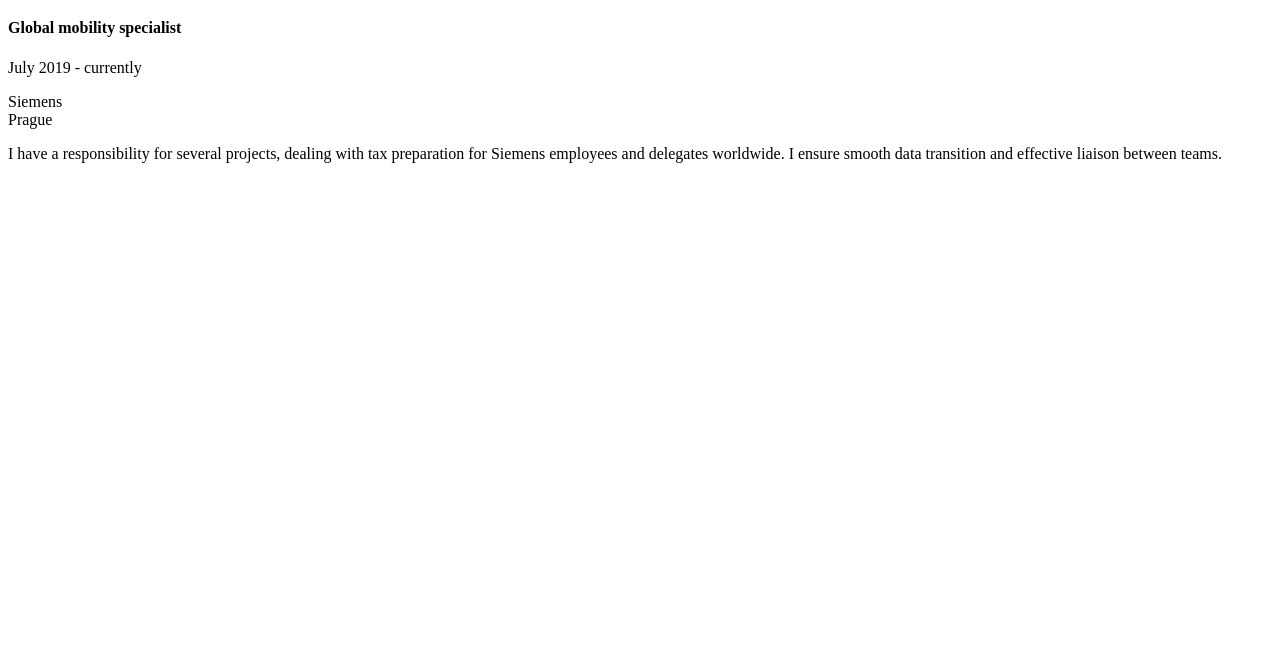
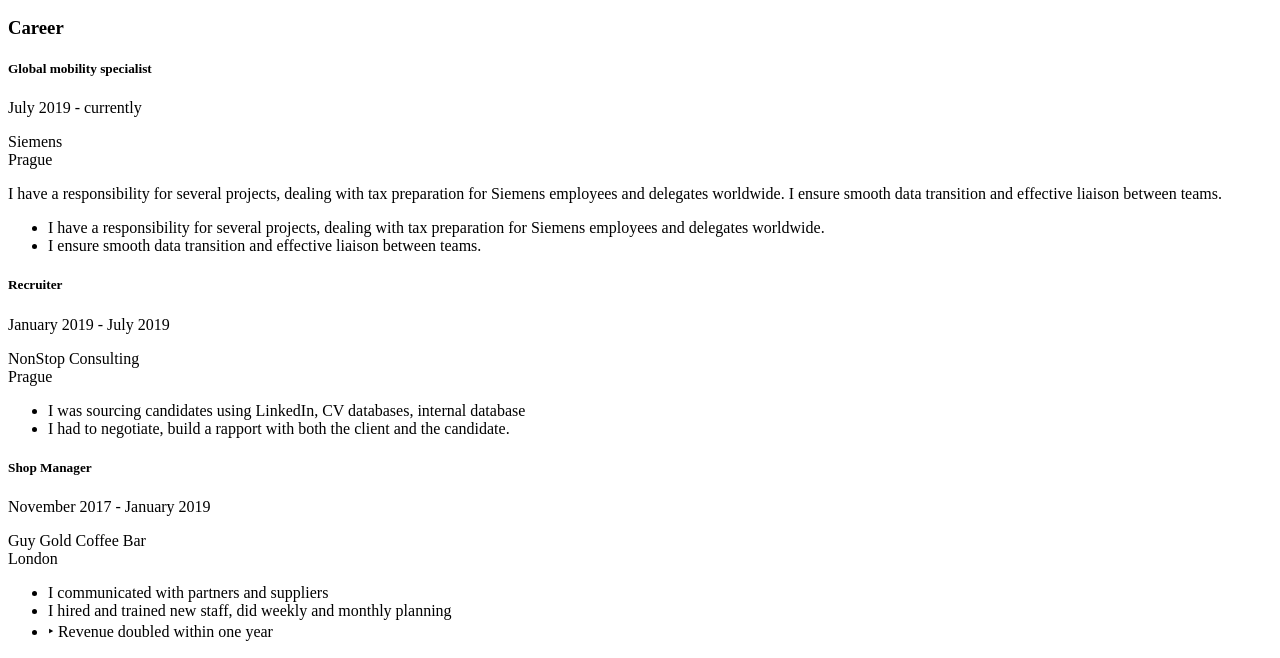
Before and after one commit to marketaanezka/Resume-website, a plain HTML site: page index.html in a window 1280 px wide. Shown: the part 1473-2131 px from the top of the page. Before the commit the page ends 1652 px from the top, so only its background shows below. Drawn offline with Linux system fonts and the light colour scheme.

Commit message:
added more work experience, changes structure of work detail

```diff
--- a/index.html
+++ b/index.html
@@ -16,12 +16,15 @@
       <a href="#profile">About me</a>
       <a href="#experience">Experience</a>
       <a href="#skills">Skills</a>
+      <a href="#career">Career</a>
       <a href="#education">Education</a>
       <a href="#contact">Contact</a>
     </nav>
 
     <!-- Resume Part -->
     <section class="resume">
+
+      <!-- Profile - personal info -->
       <div class="profile" id="profile">
         <div class="profile__heading">
           <h3>About me</h3>
@@ -37,6 +40,8 @@
           </p>
         </div>
       </div>
+
+      <!-- Coding experience -->
       <div class="experience" id="experience">
         <div class="experience__heading">
           <h3>Experience</h3>
@@ -61,7 +66,9 @@
           </p>
         </div>
       </div>
-      <div class="skills">
+
+      <!-- Skills section -->
+      <div class="skills" id="skills">
         <div class="skills__heading">
           <h3>Skills</h3>
         </div>
@@ -170,13 +177,18 @@
           </ul>
         </div>
       </div>
-      <div class="work">
-        <div class="work__experience">
-          <div class="work__position">
-            <h4>Global mobility specialist</h4>
+
+      <!-- Career section -->
+      <div class="career" id="career">
+        <div class="career__heading">
+          <h3>Career</h3>
+        </div>
+        <div class="career__experience">
+          <div class="career__position">
+            <h5>Global mobility specialist</h5>
             <p>July 2019 - currently</p>
           </div>
-          <div clas="work__info">
+          <div clas="career__info">
             <div>Siemens</div>
             <div>Prague</div>
             <p class="mobile-hidden">
@@ -184,6 +196,54 @@
               for Siemens employees and delegates worldwide.
               I ensure smooth data transition and effective liaison between teams.
             </p>
+            <ul class="mobile-hidden">
+              <li>
+                I have a responsibility for several projects, dealing with tax preparation
+                for Siemens employees and delegates worldwide.
+              </li>
+              <li>
+                I ensure smooth data transition and effective liaison between teams.
+              </li>
+            </ul>
+          </div>
+        </div>
+        <div class="career__experience">
+          <div class="career__position">
+            <h5>Recruiter</h5>
+            <p>January 2019 - July 2019</p>
+          </div>
+          <div clas="career__info">
+            <div>NonStop Consulting</div>
+            <div>Prague</div>
+            <ul class="mobile-hidden">
+              <li>
+                I was sourcing candidates using LinkedIn, CV databases, internal database
+              </li>
+              <li>
+                I had to negotiate, build a rapport with both the client and the candidate.
+              </li>
+            </ul>
+          </div>
+        </div>
+        <div class="career__experience">
+          <div class="career__position">
+            <h5>Shop Manager</h5>
+            <p>November 2017 - January 2019</p>
+          </div>
+          <div clas="career__info">
+            <div>Guy Gold Coffee Bar</div>
+            <div>London</div>
+            <ul class="mobile-hidden">
+              <li>
+                I communicated with partners and suppliers
+              </li>
+              <li>
+                I hired and trained new staff, did weekly and monthly planning
+              </li>
+              <li>
+                ‣ Revenue doubled within one year
+              </li>
+            </ul>
           </div>
         </div>
       </div>
```
